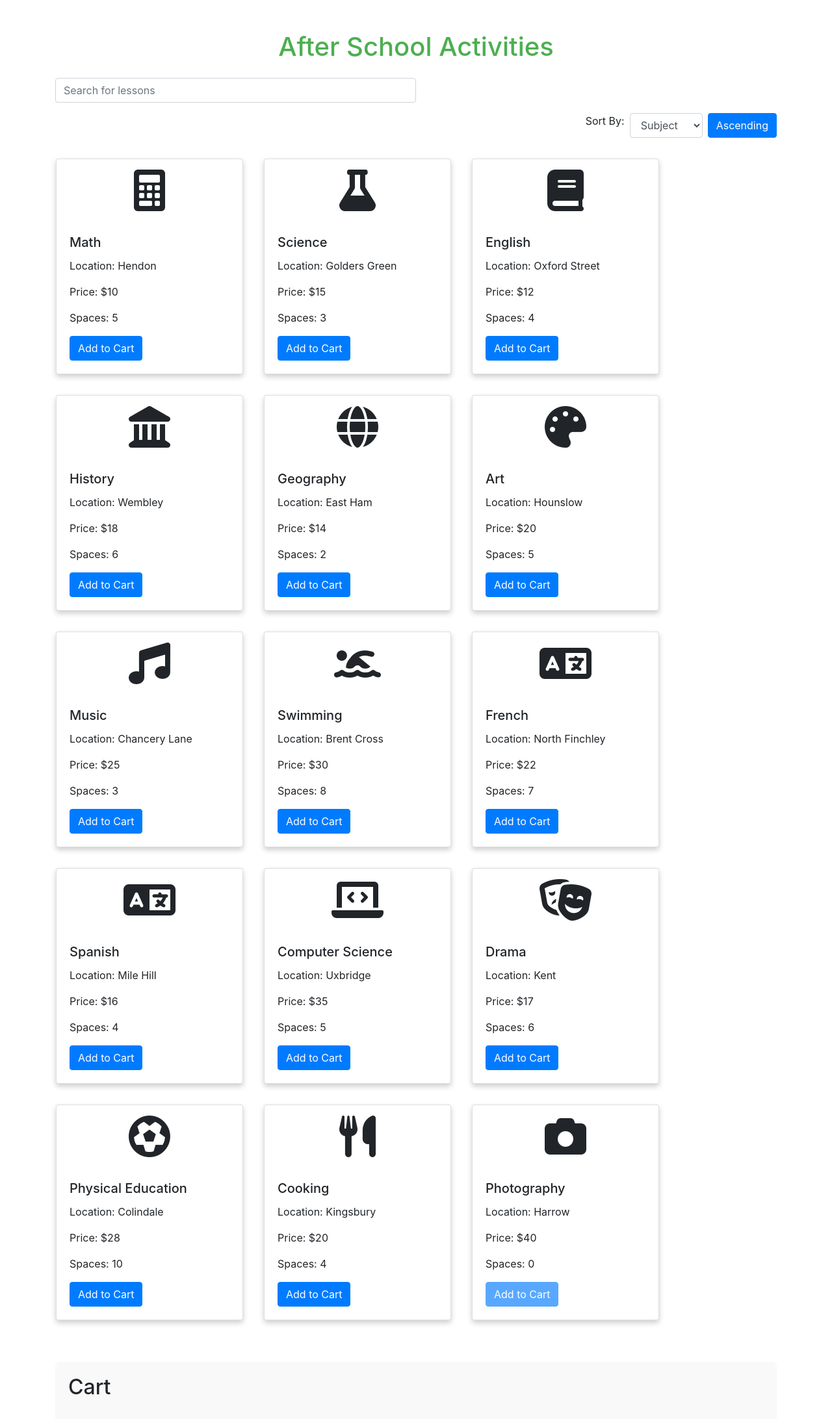
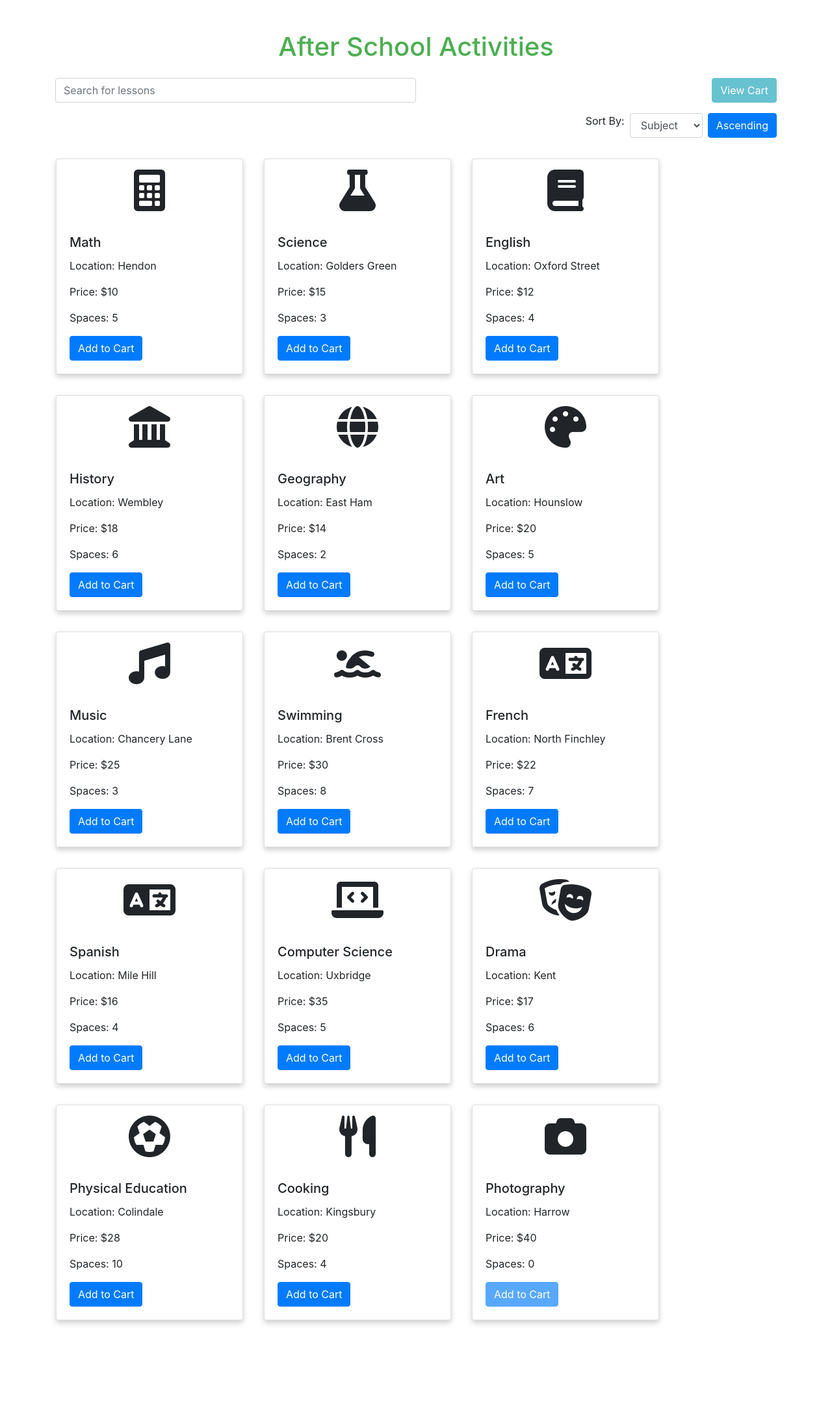
Before and after one commit to chaitanyas22/cw-vue-js-app, a Vue app: page / in a window 1280 px wide. Shown: the top 2184 px of the page at 65% size. After the commit the page ends 2048 px from the top, so only its background shows below. Built offline with nearby package versions, Linux system fonts and the light colour scheme.

Commit message:
View cart only enables when there is more than 1 lesson added

```diff
--- a/src/app.vue
+++ b/src/app.vue
@@ -2,39 +2,45 @@
   <div class="container mt-5">
     <h1 class="text-center mb-4">After School Activities</h1>
 
-    <!-- ---- Search Bar -->
+    <!-- Search Bar -->
     <div class="d-flex justify-content-between mb-3">
-
       <input
-
         type="text"
         v-model="searchQuery"
         class="form-control w-50"
-
         placeholder="Search for lessons"
       />
+      <button
+        class="btn btn-info"
+        :disabled="cart.length === 0"
+        @click="toggleCartView"
+      >
+        {{ showCart ? 'Back to Lessons' : 'View Cart' }}
+      </button>
     </div>
 
-    <!-- Sort Section -->
+    <!-- Lesson Page -->
 
+    <div v-if="!showCart">
+
+
+      <!-- Sort Function -->
 
 
       <div class="d-flex justify-content-end mb-3">
+
         <label for="sort" class="mr-2">Sort By:</label>
         <select v-model="sortAttribute" class="form-control w-auto mr-2" @change="sortLessons">
           <option value="subject">Subject</option>
-
           <option value="location">Location</option>
           <option value="price">Price</option>
           <option value="spaces">Spaces</option>
         </select>
         <button class="btn btn-primary" @click="toggleSortOrder">
-
           {{ sortOrder === 'asc' ? 'Ascending' : 'Descending' }}
         </button>
       </div>
 
-    <!---------------------- Lesson Cards -->
       <div class="row">
         <LessonCard
           v-for="lesson in filteredLessons"
@@ -42,30 +48,37 @@
           :lesson="lesson"
           @add-to-cart="addToCart"
         />
+
+      </div>
     </div>
 
-    <!-- add to cart -->
-
-    <div class="cart mt-5">
-
-      <h2>Cart</h2>
+    <!-- Shopping Cart Page -->
+    <div v-else>
+      <h2>Your Cart</h2>
       <ul>
         <li v-for="item in cart" :key="item.id">
+
           {{ item.subject }} - {{ item.location }} - ${{ item.price }}
 
-          <button class="btn btn-danger btn-sm ml-2" @click="removeFromCart(item.id)">
+          <button
+            class="btn btn-danger btn-sm ml-2"
+
+            @click="removeFromCart(item.id)"
+          >
             Remove
           </button>
-                   </li>   </ul>
+        </li>
+
+              </ul>
+    </div>
   </div>
 
-
-
-  </div>
 </template>
 
 <script>
 import LessonCard from './components/LessonCard.vue';
+
+
 
 export default {
   name: 'App',
@@ -73,6 +86,7 @@ export default {
   components: {
     LessonCard,
   },
+
   data()
   {
     return {
@@ -95,10 +109,13 @@ export default {
         { id: 15, subject: 'Photography', location: 'Harrow', price: 40, spaces: 0, icon: 'fas fa-camera' },
       ],
 
+
+  cart: [],
       sortAttribute: 'subject',
       sortOrder: 'asc',
       searchQuery: '',
-      cart: [],
+
+      showCart: false, // Toggles between Lesson Page and Cart Page
     };
   },
   computed: {
@@ -108,42 +125,47 @@ export default {
       return this.lessons.filter((lesson) =>
         Object.values(lesson).some((value) =>
           value.toString().toLowerCase().includes(query)
+
    )
       );
+
+
+
             },
     },
   methods: {
     sortLessons() {
-
       const order = this.sortOrder === 'asc' ? 1 : -1;
       this.lessons.sort((a, b) =>
+
         a[this.sortAttribute] > b[this.sortAttribute] ? order : -order
       );
     },
-// sort function
-
     toggleSortOrder() {
       this.sortOrder = this.sortOrder === 'asc' ? 'desc' : 'asc';
       this.sortLessons();
     },
-    // add to cart functionaliry
     addToCart(lesson) {
       if (!this.cart.find((item) => item.id === lesson.id)) {
         this.cart.push(lesson);
-        lesson.spaces -= 1;
+
+        lesson.spaces -= 1; // Decrease available spaces
              } else {
         alert('This lesson is already in your cart.');
       }
     },
-
-    // remove from cart FUnciton
     removeFromCart(lessonId) {
       const index = this.cart.findIndex((item) => item.id === lessonId);
       if (index !== -1) {
         const lesson = this.cart[index];
-        lesson.spaces += 1;
-        this.cart.splice(index, 1);
+
+        lesson.spaces += 1; // Restore the spaces
+
+        this.cart.splice(index, 1); // Remove from cart
       }
+    },
+    toggleCartView() {
+      this.showCart = !this.showCart;
                },
   },
 };
```
Also changed, not shown: 2 other files (tests, documents, lock files or other folders). Lines whose indentation alone changed are shown as unchanged.
